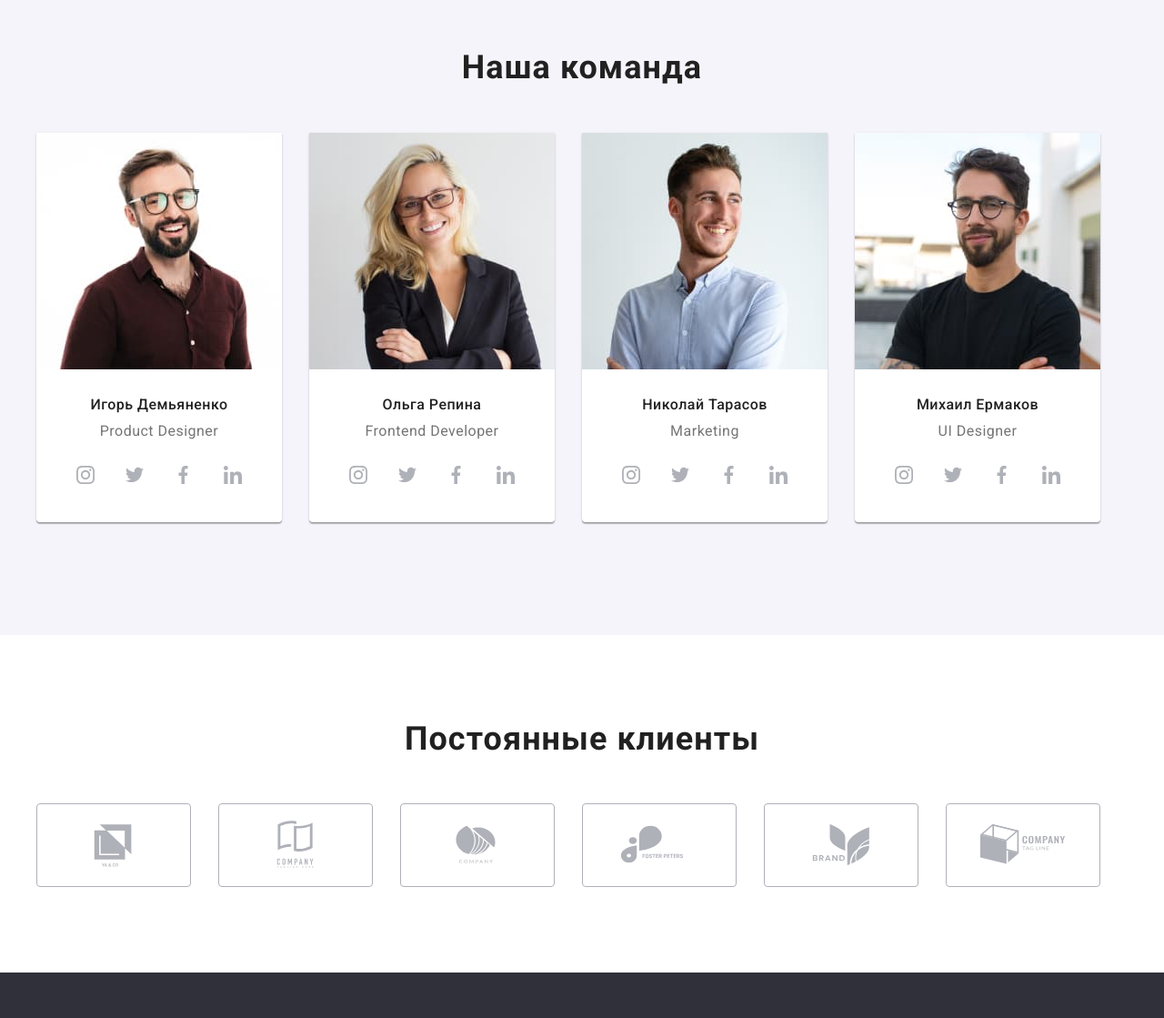
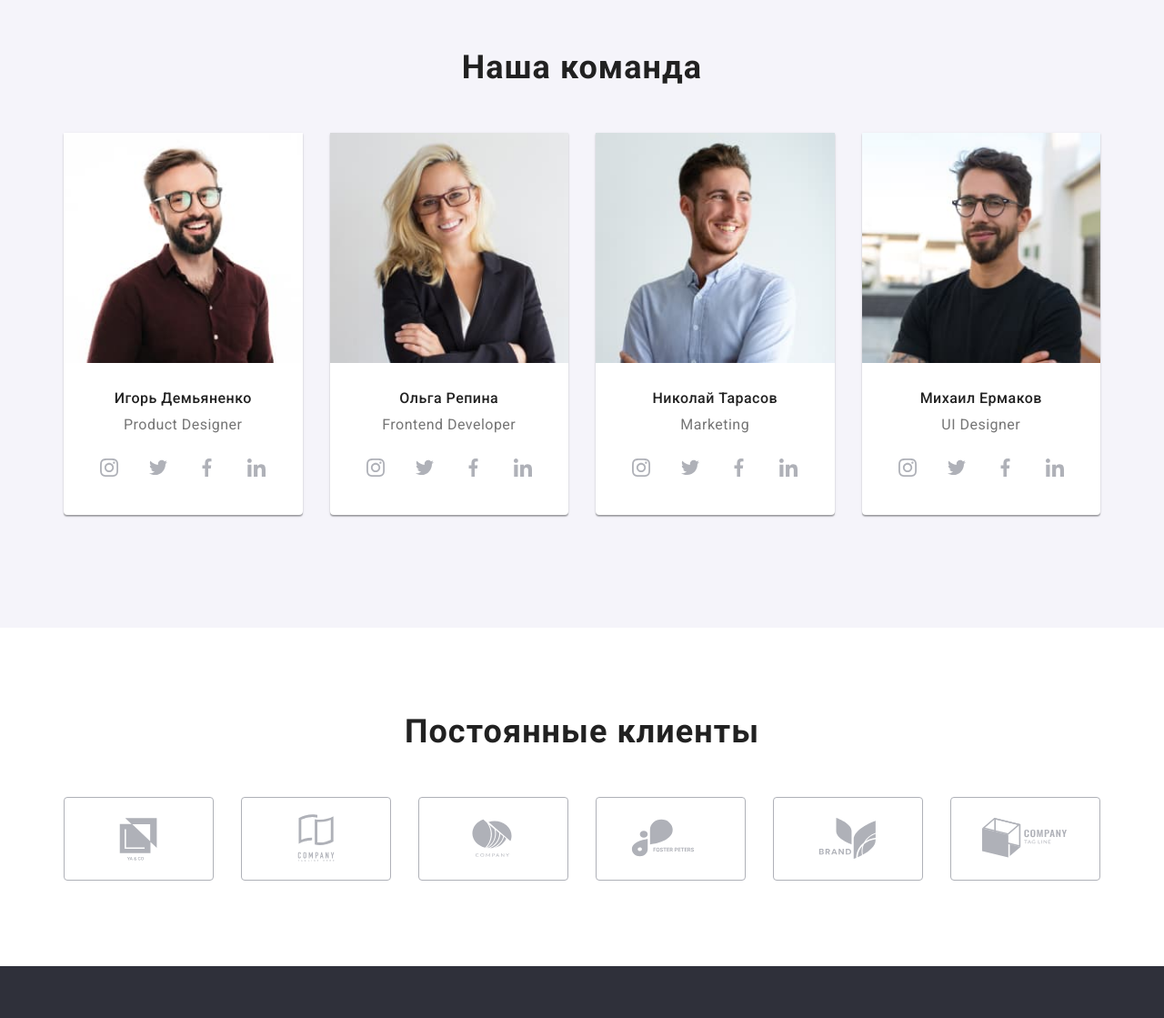
Before and after one commit to Volodymyr-bart/Web-studio, a plain HTML site: page index.html in a window 1280 px wide. Shown: the part 1669-2788 px from the top of the page at 91% size. Drawn offline with nearby package versions, Linux system fonts and the light colour scheme.

Commit message:
fix margen

```diff
--- a/sass/components/_advantages.scss
+++ b/sass/components/_advantages.scss
@@ -32,6 +32,8 @@
     }
     @media screen and (min-width:1200px) {
         display: flex;
+        margin-top: 0;
+        margin-left: 0;
         &__item{
             margin-left: 0;
             &:not(:last-child) {
--- a/sass/components/_clients.scss
+++ b/sass/components/_clients.scss
@@ -18,6 +18,7 @@
 
     @media screen and (min-width:1200px) {
         margin-top: 0;
+        margin-left: 0;
         &__item {
             margin-left: 0;
             margin-top: 0;
--- a/sass/components/_team.scss
+++ b/sass/components/_team.scss
@@ -31,6 +31,8 @@
 
     @media screen and (min-width:1200px) {
         display: flex;
+        margin-top: 0;
+        margin-left: 0;
         &__item{
             margin-left: 0;
             &:not(:last-child) {
```
Also changed, not shown: css/main.css, css/main.min.css, 2 other files.
